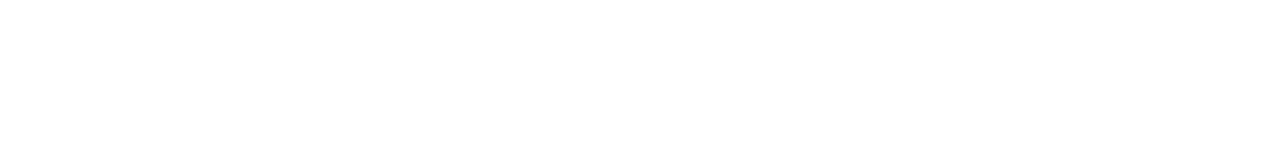
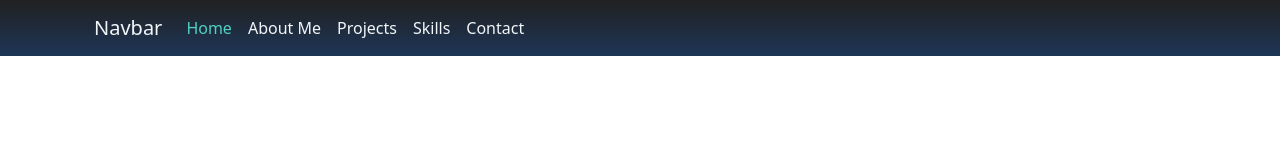
Before and after one commit to Gregory2004/Boostrap-proj, a plain HTML site: page index.html in a window 1280 px wide. Drawn offline with nearby package versions, Linux system fonts and the light colour scheme.

Commit message:
Some edited

```diff
--- a/index.html
+++ b/index.html
@@ -1,21 +1,47 @@
-<!DOCTYPE html>
+<!doctype html>
 <html lang="en">
-<head>
-    <meta charset="UTF-8">
-    <meta name="viewport" content="width=device-width, initial-scale=1.0">
-    <title>Document</title>
-</head>
-<body>
+  <head>
+    <meta charset="utf-8">
+    <meta name="viewport" content="width=device-width, initial-scale=1">
+    <title>Bootstrap demo</title>
+    <link href="https://cdn.jsdelivr.net/npm/bootstrap@5.3.3/dist/css/bootstrap.min.css" rel="stylesheet" integrity="sha384-QWTKZyjpPEjISv5WaRU9OFeRpok6YctnYmDr5pNlyT2bRjXh0JMhjY6hW+ALEwIH" crossorigin="anonymous">
+    <link rel="stylesheet" href="style.css">
+  </head>
+  <body>
     <header>
-        <div class="chmo"></div>
+       <div class="container" >
+      <nav class="navbar navbar-expand-lg bg-body-tertiary">
+        <div class="container-fluid">
+          <a class="navbar-brand" href="#">Navbar</a>
+          <button class="navbar-toggler" type="button" data-bs-toggle="collapse" data-bs-target="#navbarNavDropdown" aria-controls="navbarNavDropdown" aria-expanded="false" aria-label="Toggle navigation">
+            <span class="navbar-toggler-icon"></span>
+          </button>
+          <div class="collapse navbar-collapse" id="navbarNavDropdown">
+            <ul class="navbar-nav">
+              <li class="nav-item">
+                <a class="nav-link active" aria-current="page" href="#">Home</a>
+              </li>
+              <li class="nav-item">
+                <a class="nav-link" href="#">About Me</a>
+              </li>
+              <li class="nav-item">
+                <a class="nav-link" href="#">Projects</a>
+              </li>
+              <li class="nav-item">
+                <a href="#" class="nav-link">Skills</a>
+              </li>
+              <li class="nav-item">
+                <a href="#" class="nav-link">Contact</a>
+              </li>
+            </ul>
+          </div>
+        </div>
+      </nav>
+    </div>
     </header>
-    <div>
-        <div></div>
-        <div></div>
-        <div></div>
-        <div></div>
-        <div></div>
-        <div></div>
-    </div>
-</body>
+
+
+
+    <script src="https://cdn.jsdelivr.net/npm/bootstrap@5.3.3/dist/js/bootstrap.bundle.min.js" integrity="sha384-YvpcrYf0tY3lHB60NNkmXc5s9fDVZLESaAA55NDzOxhy9GkcIdslK1eN7N6jIeHz" crossorigin="anonymous"></script>
+  </body>
 </html>
--- /dev/null
+++ b/style.css
@@ -0,0 +1,28 @@
+body{
+    margin: 0;
+    padding: 0;
+    box-sizing: border-box;
+    background: linear-gradient(#212121, #1D3557);
+    background-repeat: no-repeat;
+}
+/* NAVBAR */
+.navbar{
+    background-color: transparent !important;
+}
+.navbar a,.navbar li{
+    color: #F1F6F9;
+}
+.active{
+    color:#4FD1C5 !important;
+}
+.navbar a:hover,.navbar li:hover{
+    color:#a9e0ff;
+}
+.navbar a:active{
+    color: #4FD1C5 !important;
+}
+.navbar-toggler{
+    background-color: #fff;
+    color: #4FD1C5;
+    padding: 2px 10px;
+}
```
